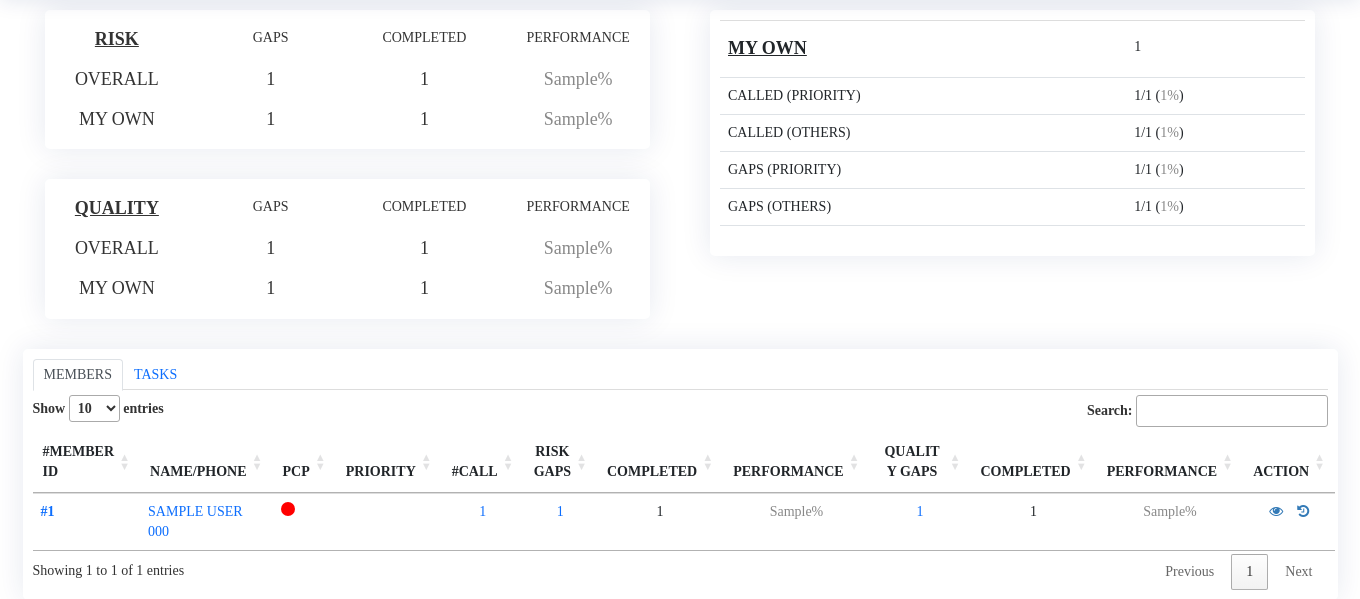
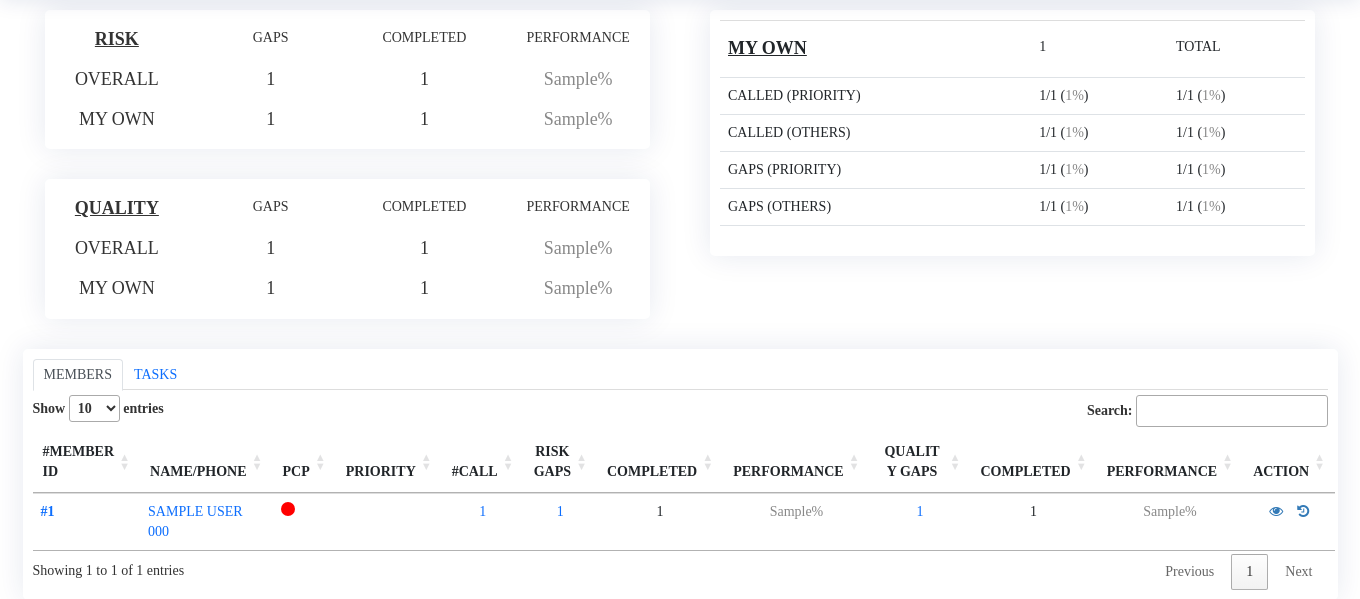
Before and after one commit to bamadeb/prism, a Django app: template prismapp/outreach/templates/mywork.html in a window 1360 px wide. Shown: the part 60-659 px from the top of the page. Run offline with Django 5.2, Linux system fonts and the light colour scheme; the template is opened without the code that fills it: most values are stand-ins (such as "Sample title", 1, 10 or a date in 2020); some libraries are stand-ins or nearby versions; some web fonts are replaced.

Commit message:
Adding total in details My work page

```diff
--- a/prismapp/outreach/templates/mywork.html
+++ b/prismapp/outreach/templates/mywork.html
@@ -89,7 +89,7 @@
                                         <th><h5>{{ pcp_id }}</h5></th>
                                             {% endfor %}
                                         {% endfor %}
-
+                                        <th><h5>TOTAL</h5></th>
                                     </tr>
                                     <tr>
                                         <td>CALLED (PRIORITY)</td>
@@ -98,7 +98,7 @@
                                         <td>{{ vals.call_count }}/{{ vals.priority_count }} (<span style="color:{{ vals.priority_color }}">{{ vals.priority_percentage }}%</span>)</td>
                                             {% endfor %}
                                         {% endfor %}
-
+                                        <td>{{ totalArray.total_call_count|floatformat:0 }}/{{ totalArray.total_priority_count|floatformat:0 }} (<span style="color:{{ totalArray.priority_call_color }}">{{ totalArray.priority_call_percentage }}%</span>)</td>
                                     </tr>
                                     <tr>
                                         <td>CALLED (OTHERS)</td>
@@ -107,7 +107,7 @@
                                                 <td>{{ vals.other_call_count }}/{{ vals.other_count }} (<span style="color:{{ vals.other_call_color }}">{{ vals.other_call_percentage }}%</span>)</td>
                                             {% endfor %}
                                         {% endfor %}
-
+                                        <td>{{ totalArray.total_other_call_count|floatformat:0 }}/{{ totalArray.total_other_count|floatformat:0 }} (<span style="color:{{ totalArray.other_call_color }}">{{ totalArray.other_call_percentage }}%</span>)</td>
                                     </tr>
                                     <tr>
                                         <td>GAPS (PRIORITY)</td>
@@ -116,6 +116,7 @@
                                                 <td>{{ vals.priority_complete_gaps_count }}/{{ vals.priority_gaps_count }} (<span style="color:{{ vals.priority_gaps_color }}">{{ vals.priority_gaps_percentage }}%</span>)</td>
                                             {% endfor %}
                                         {% endfor %}
+                                        <td>{{ totalArray.total_priority_complete_gaps_count|floatformat:0 }}/{{ totalArray.total_priority_gaps_count|floatformat:0 }} (<span style="color:{{ totalArray.priority_gaps_color }}">{{ totalArray.priority_gaps_percentage }}%</span>)</td>
 
                                     </tr>
                                     <tr>
@@ -125,6 +126,7 @@
                                                 <td>{{ vals.other_complete_gaps_count }}/{{ vals.other_gaps_count }} (<span style="color:{{ vals.other_gaps_color }}">{{ vals.other_gaps_percentage }}%</span>)</td>
                                             {% endfor %}
                                         {% endfor %}
+                                        <td>{{ totalArray.total_other_complete_gaps_count|floatformat:0 }}/{{ totalArray.total_other_gaps_count|floatformat:0 }} (<span style="color:{{ totalArray.other_gaps_color }}">{{ totalArray.other_gaps_percentage }}%</span>)</td>
 
                                     </tr>
                                 </table>
```
